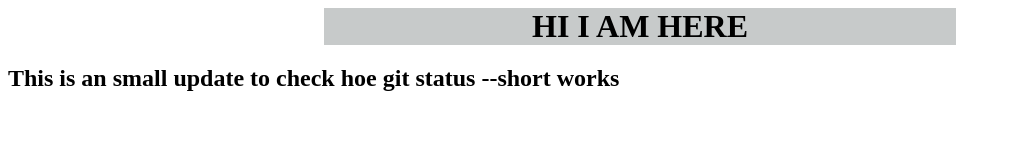
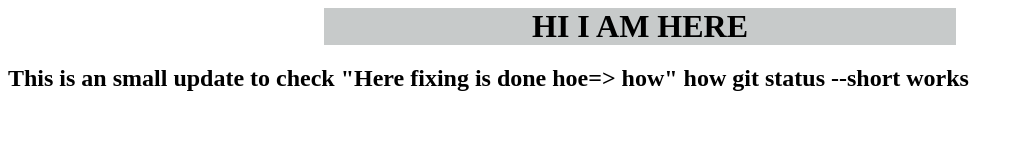
Before and after one commit to impkdn/new-github-repo, a plain HTML site: page index.html in a window 1280 px wide. Shown: the whole page, without its empty margins (0-1024 px from the left). Drawn offline with Linux system fonts and the light colour scheme.

```diff
--- a/index.html
+++ b/index.html
@@ -9,6 +9,7 @@
 <link rel="stylesheet" href="style.css">
 <body>
     <h1> HI I AM HERE </h1>
-    <h2> This is an small update to check hoe git status --short works</h2>
+    <h2> This is an small  update to check "Here fixing is done hoe=> how" how git status --short works</h2>
+
 </body>
 </html>
```
